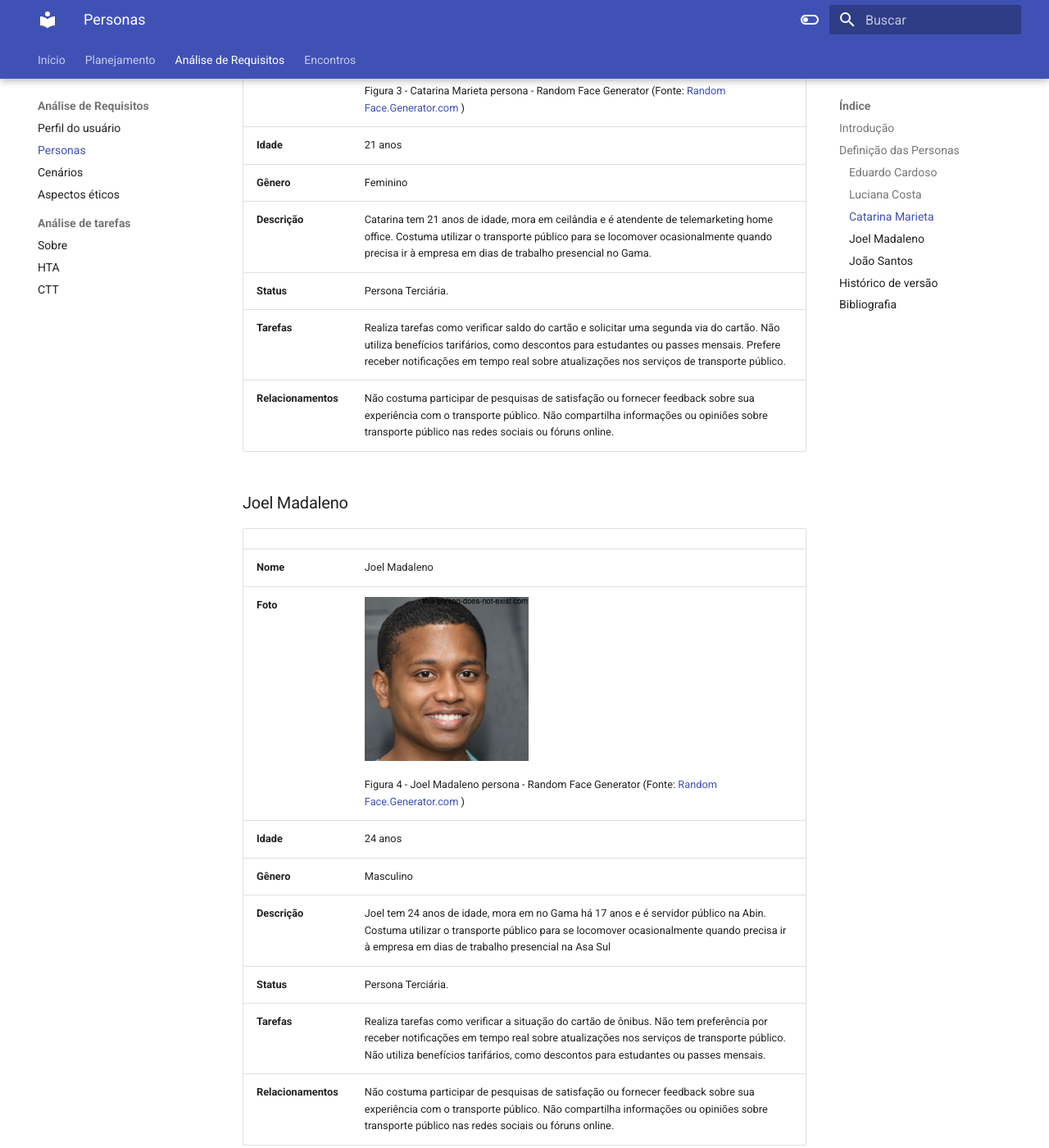
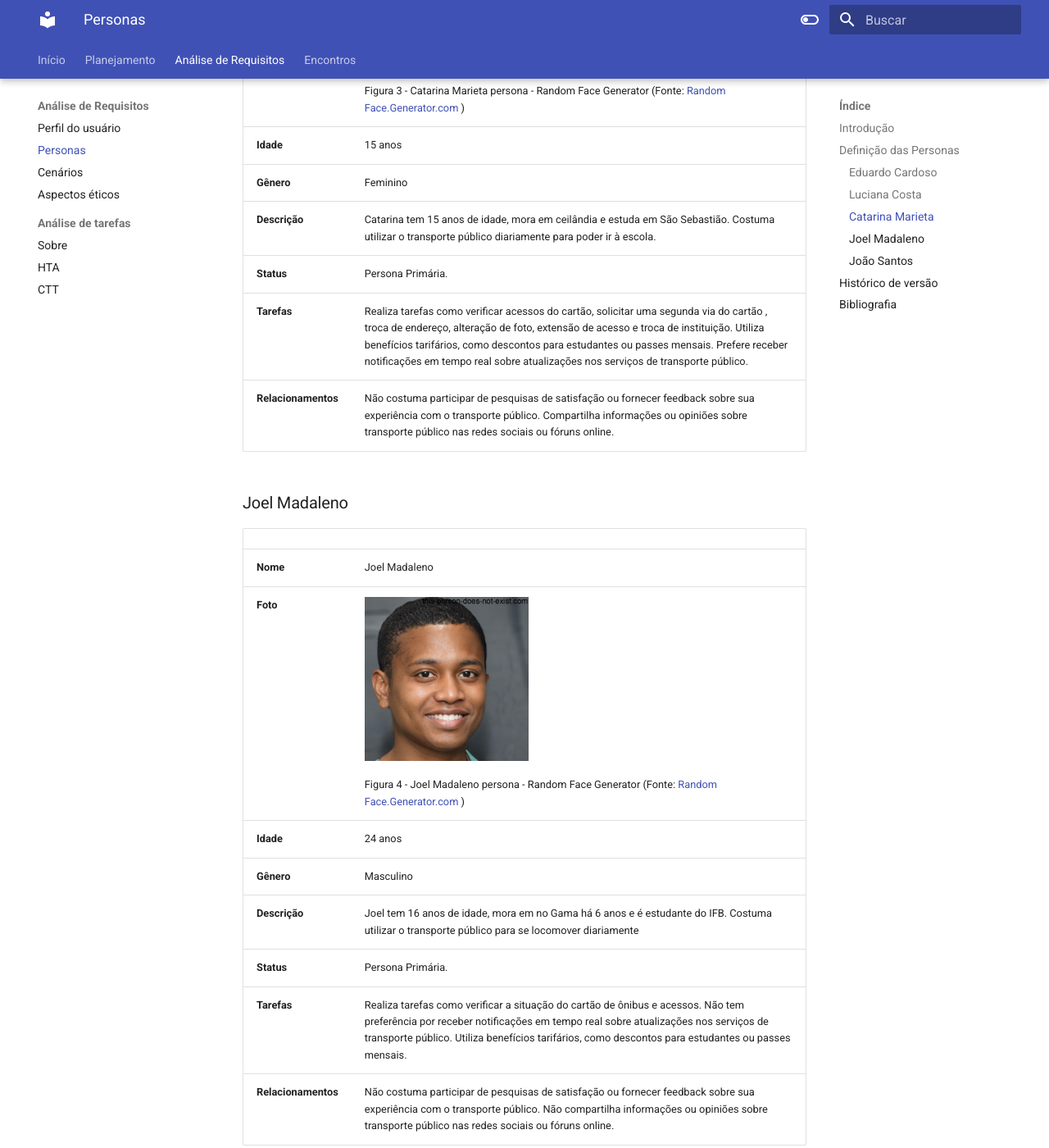
Before and after one commit to Interacao-Humano-Computador/2023.2--BRB-Mobilidade, an MkDocs documentation site: the page built from docs/analiseRequisitos/personas.md, in a window 1280 px wide and 1400 px high, scrolled down 2392 px. Shown: the whole window at 82% size. Built offline with MkDocs 1.6.1 and Material for MkDocs 9.7.7, drawn with Linux system fonts in a browser that asks for light colours; some of the changed text lies outside the part shown.

Commit message:
mudanças

```diff
--- a/docs/analiseRequisitos/personas.md
+++ b/docs/analiseRequisitos/personas.md
@@ -26,11 +26,11 @@ Baseado na análise do perfil de usuário do BRB Mobilidade montamos um elenco d
 | :------------------  | :------------------  |
 | **Nome**             |  Luciana Costa      |
 | **Foto**             | <img width="200" src="https://github.com/Interacao-Humano-Computador/2023.2--BRB-Mobilidade/blob/main/docs/assets/personas/luciana.jpeg?raw=true"><p>Figura 2 - Luciana Costa persona - Random Face Generator (Fonte: <a href="https://this-person-does-not-exist.com/pt">Random Face.Generator.com </a>)</p>|
-| **Idade**        | 30 anos |
+| **Idade**        | 21 anos |
 | **Gênero**        | Feminino |
-| **Descrição**        | Luciana tem 30 anos de idade, mora em taguatinga e é servidora pública. Costuma utilizar o transporte público para se locomover para várias áreas da cidade. |
+| **Descrição**        | Luciana tem 21 anos de idade, mora em taguatinga e é estagiária front end. Costuma utilizar o transporte público para se locomover para várias áreas da cidade. |
 | **Status**          | Persona Primária.     |
-| **Tarefas**         | Realiza tarefas como verificar saldo, solicitar uma segunda via do cartão, e verificar a situação do cartão. Não utiliza benefícios tarifários, como descontos para estudantes ou passes mensais. |
+| **Tarefas**         | Realiza tarefas como verificar saldo, extensão de acesso, troca de instituição, solicitar uma segunda via do cartão, e verificar a situação do cartão. Utiliza benefícios tarifários, como descontos para estudantes ou passes mensais. |
 | **Relacionamentos** | Não costuma compartilhar informações sobre o transporte público com amigos e em redes socias. |
 
 ### Catarina Marieta
@@ -38,12 +38,12 @@ Baseado na análise do perfil de usuário do BRB Mobilidade montamos um elenco d
 | :------------------  | :------------------  |
 | **Nome**             |  Catarina Marieta    |
 | **Foto**             | <img width="200" src="https://github.com/Interacao-Humano-Computador/2023.2--BRB-Mobilidade/blob/main/docs/assets/personas/catarina.jpeg?raw=true"><p>Figura 3 - Catarina Marieta persona - Random Face Generator (Fonte: <a href="https://this-person-does-not-exist.com/pt">Random Face.Generator.com </a>)</p>|
-| **Idade**        | 21 anos |
+| **Idade**        | 15 anos |
 | **Gênero**        | Feminino |
-| **Descrição**        | Catarina tem 21 anos de idade, mora em ceilândia e é atendente de telemarketing home office. Costuma utilizar o transporte público para se locomover ocasionalmente quando precisa ir à empresa em dias de trabalho presencial no Gama.
-| **Status**          | Persona Terciária.     |
-| **Tarefas**         | Realiza tarefas como verificar saldo do cartão e solicitar uma segunda via do cartão. Não utiliza benefícios tarifários, como descontos para estudantes ou passes mensais. Prefere receber notificações em tempo real sobre atualizações nos serviços de transporte público.  |
-| **Relacionamentos** | Não costuma participar de pesquisas de satisfação ou fornecer feedback sobre sua experiência com o transporte público. Não compartilha informações ou opiniões sobre transporte público nas redes sociais ou fóruns online.|
+| **Descrição**        | Catarina tem 15 anos de idade, mora em ceilândia e estuda em São Sebastião. Costuma utilizar o transporte público diariamente para poder ir à escola.
+| **Status**          | Persona Primária.     |
+| **Tarefas**         | Realiza tarefas como verificar acessos do cartão, solicitar uma segunda via do cartão , troca de endereço, alteração de foto, extensão de acesso e troca de instituição. Utiliza benefícios tarifários, como descontos para estudantes ou passes mensais. Prefere receber notificações em tempo real sobre atualizações nos serviços de transporte público.  |
+| **Relacionamentos** | Não costuma participar de pesquisas de satisfação ou fornecer feedback sobre sua experiência com o transporte público. Compartilha informações ou opiniões sobre transporte público nas redes sociais ou fóruns online.|
 
 ### Joel Madaleno
 |                      |                      |
@@ -52,9 +52,9 @@ Baseado na análise do perfil de usuário do BRB Mobilidade montamos um elenco d
 | **Foto**             | <img width="200" src="https://github.com/Interacao-Humano-Computador/2023.2--BRB-Mobilidade/blob/main/docs/assets/personas/joel.jpeg?raw=true"><p>Figura 4 - Joel Madaleno persona - Random Face Generator (Fonte: <a href="https://this-person-does-not-exist.com/pt">Random Face.Generator.com </a>)</p>|
 | **Idade**        | 24 anos |
 | **Gênero**        | Masculino|
-| **Descrição**        | Joel tem 24 anos de idade, mora em no Gama há 17 anos e é servidor público na Abin. Costuma utilizar o transporte público para se locomover ocasionalmente quando precisa ir à empresa em dias de trabalho presencial na Asa Sul
-| **Status**          | Persona Terciária.     |
-| **Tarefas**         | Realiza tarefas como verificar a situação do cartão de ônibus. Não tem preferência por receber notificações em tempo real sobre atualizações nos serviços de transporte público. Não utiliza benefícios tarifários, como descontos para estudantes ou passes mensais.|
+| **Descrição**        | Joel tem 16 anos de idade, mora em no Gama há 6 anos e é estudante do IFB. Costuma utilizar o transporte público para se locomover diariamente
+| **Status**          | Persona Primária.     |
+| **Tarefas**         | Realiza tarefas como verificar a situação do cartão de ônibus e acessos. Não tem preferência por receber notificações em tempo real sobre atualizações nos serviços de transporte público. Utiliza benefícios tarifários, como descontos para estudantes ou passes mensais.|
 | **Relacionamentos** | Não costuma participar de pesquisas de satisfação ou fornecer feedback sobre sua experiência com o transporte público. Não compartilha informações ou opiniões sobre transporte público nas redes sociais ou fóruns online.|
 
 
@@ -81,6 +81,8 @@ Baseado na análise do perfil de usuário do BRB Mobilidade montamos um elenco d
 |    1.1   |   12/10/2023   |   Adiciona introdução e bibliografia |  [Artur Jackson](https://github.com/artur-jack)| [Amanda](https://github.com/Amandaaaaabreu)|
 |    1.2   |   13/10/2023   |   Correções e adição de anti-persona |  [Artur Jackson](https://github.com/artur-jack)| [Amanda](https://github.com/Amandaaaaabreu)|
 |    1.3   |   14/10/2023   |   Correções e adição de persona |  [Juan Pablo](https://github.com/Juan-Ricarte)| [Artur Jackson](https://github.com/artur-jack)|
+|    1.4  |   15/10/2023   |   Correções |  [Juan Pablo](https://github.com/Juan-Ricarte)| [Artur Jackson](https://github.com/artur-jack)|
+
 
 
 
```
Also changed, not shown: other parts of docs/analiseRequisitos/personas.md (+1 -1 lines), docs/analiseRequisitos/cenario.md (+2 -3 lines).
